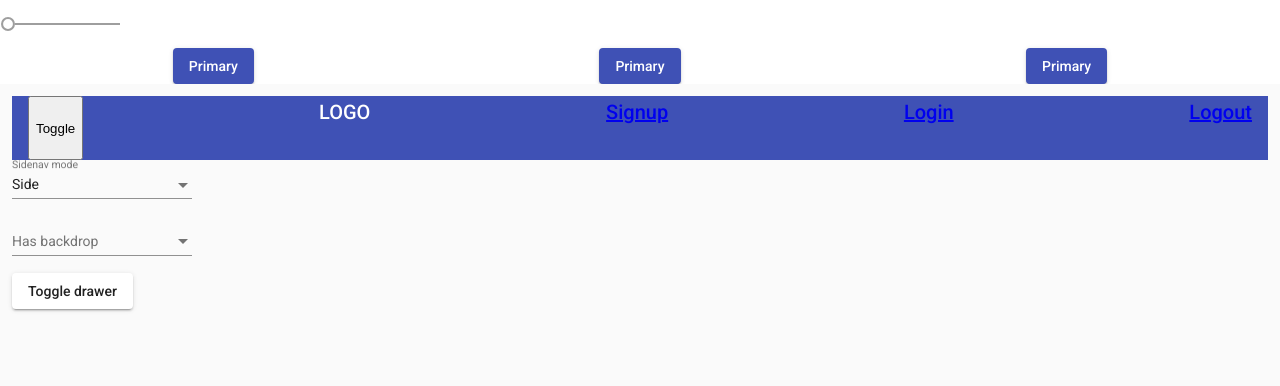
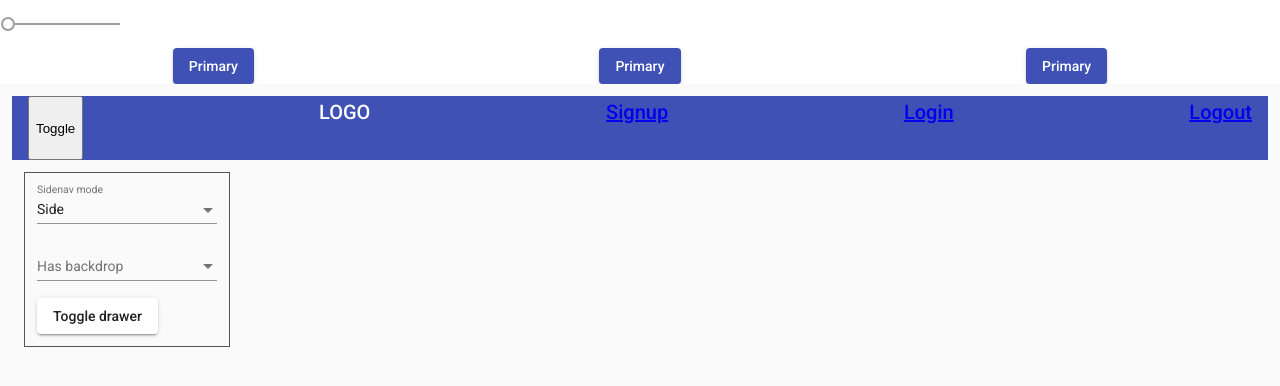
Before and after one commit to FoxGeoff/demo-library, an Angular app: page / in a window 1280 px wide. Shown: the top 386 px of the page. Built offline with nearby package versions, Linux system fonts and the light colour scheme.

Commit message:
form style

```diff
--- a/src/app/dashboard/dashboard.component.css
+++ b/src/app/dashboard/dashboard.component.css
@@ -12,3 +12,12 @@ mat-sidenav-content {
 mat-sidenav {
   width: 250px;
 }
+
+.form {
+  padding: 12px;
+  margin: 12px;
+  border: 1px solid #555;
+  display: flex;
+  flex-direction: column;
+  align-items: flex-start;
+}
--- a/src/app/dashboard/dashboard.component.html
+++ b/src/app/dashboard/dashboard.component.html
@@ -21,6 +21,7 @@
         <a routerLink=".">Logout</a>
       </mat-toolbar-row>
     </mat-toolbar>
+    <div class="form">
     <mat-form-field>
       <mat-label>Sidenav mode</mat-label>
       <mat-select #mode value="side">
@@ -37,6 +38,9 @@
         <mat-option [value]="false">False</mat-option>
       </mat-select>
     </mat-form-field>
+
     <button mat-raised-button (click)="drawer.toggle()">Toggle drawer</button>
+
+  </div>
   </mat-sidenav-content>
 </mat-sidenav-container>
```
